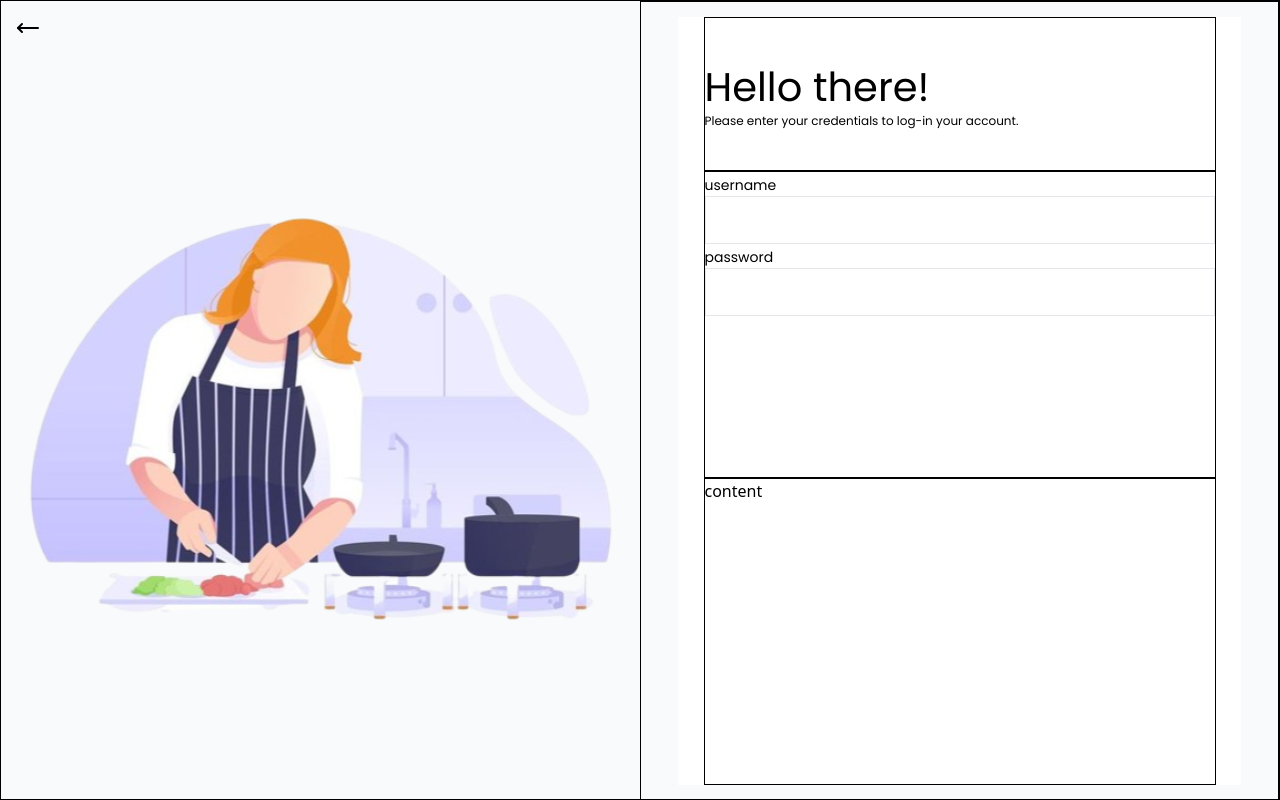
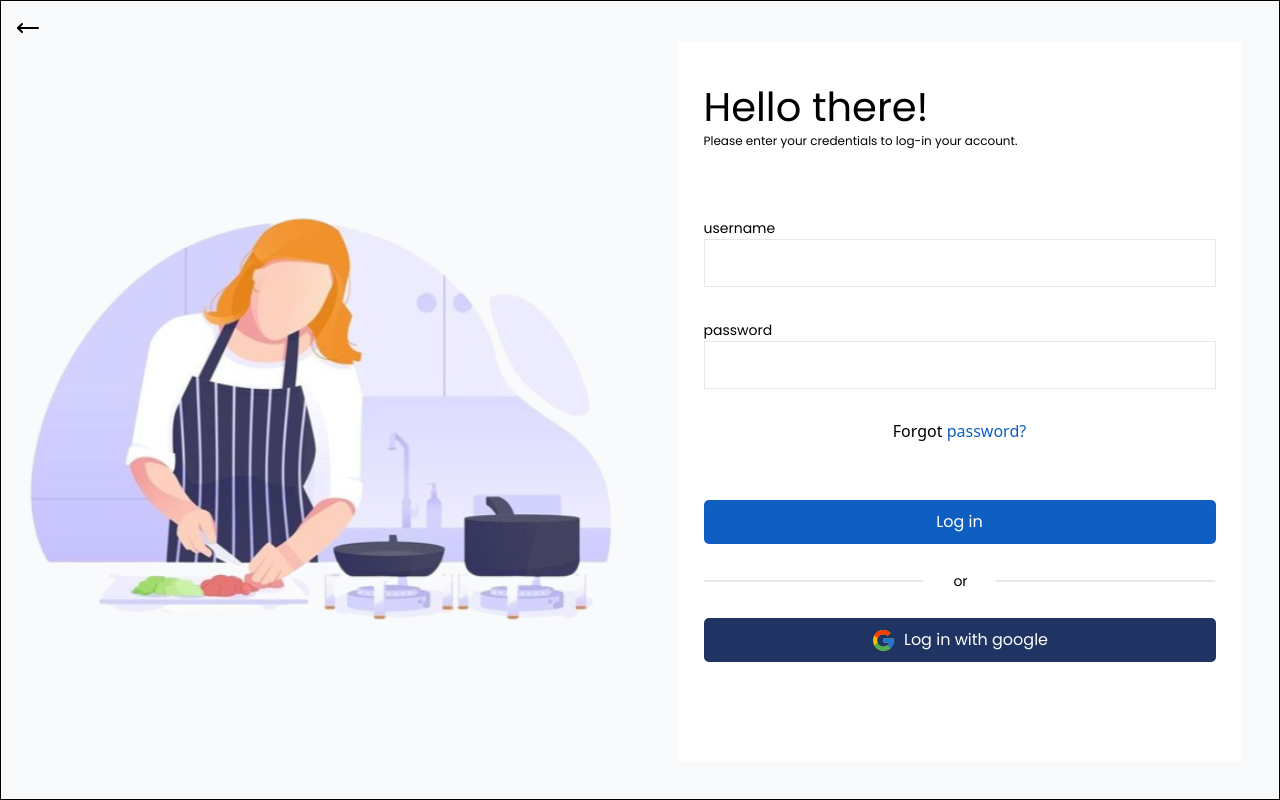
Before and after one commit to Fourthhy/free-lunch-eligibility-check, a React (Vite) app: page /admin_login in a window 1280 px wide. Built offline with nearby package versions, Linux system fonts and the light colour scheme.

Commit message:
Implementation: Admin Login Page

```diff
--- a/package.json
+++ b/package.json
@@ -13,6 +13,7 @@
     "lucide-react": "^0.479.0",
     "react": "^19.0.0",
     "react-dom": "^19.0.0",
+    "react-icons": "^5.5.0",
     "react-router-dom": "^7.2.0"
   },
   "devDependencies": {
--- a/src/pages/admin/AdminLogin.jsx
+++ b/src/pages/admin/AdminLogin.jsx
@@ -1,4 +1,6 @@
 import { MoveLeft } from "lucide-react"
+import { FcGoogle } from "react-icons/fc";
+import { Link } from "react-router-dom"
 
 export default function AdminLogin() {
     return (
@@ -7,32 +9,69 @@ export default function AdminLogin() {
                 <div className="grid grid-cols-2 grid-rows-1 h-[100vh]">
                     <div>
                         <div className="h-[60px]">
-                            <MoveLeft className="m-[15px]" />
+                            <Link to="/">
+                                <MoveLeft className="m-[15px]" />
+                            </Link>
                         </div>
                         <div className="flex justify-center items-center h-[90vh]">
                             <img src="/Login_Illustration_1.svg" alt="login illustration" />
                         </div>
                     </div>
-                    <div className="border-[1px] border-black w-full h-full">
+                    <div className="w-full h-full">
                         <div className="flex justify-center items-center h-full">
-                            <div className="bg-[#ffffff] w-[44vw] h-[96vh]">
+                            <div className="bg-[#ffffff] w-[44vw] h-[90vh]">
                                 <div className="h-[100%]">
                                     <div className="h-[100%] mx-[2vw]">
-                                        <div className="border-[1px] border-black h-[20%]">
+                                        <div className="h-[20%]">
                                             <div className="flex justify-center items-start flex-col h-[100%]">
                                                 <span className="font-Poppins text-[40px]">Hello there! <br /></span>
                                                 <span className="font-Poppins text-[12px] mt-[-5px]">Please enter your credentials to log-in your account. </span>
                                             </div>
                                         </div>
-                                        <div className="border-[1px] border-black h-[40%]">
-                                            <div className="h-[100%]">
-                                                <span className="font-Poppins text-[14px]">username</span>
-                                                <input type="text" className="w-[100%] h-[6vh] border-[1px]" />
-                                                <span className="font-Poppins text-[14px]">password</span>
-                                                <input type="password" className="w-[100%] h-[6vh] border-[1px]" />
+                                        <div className="h-[40%]">
+                                            <div className="h-[100%] flex flex-col items-start justify-evenly">
+                                                <div className="w-[100%]">
+                                                    <span className="font-Poppins text-[14px]">username</span>
+                                                    <input type="text" className="pl-[5px] rounded-[s] w-[100%] h-[6vh] border-[1px]" />
+                                                </div>
+                                                <div className="w-[100%]">
+                                                    <span className="font-Poppins text-[14px]">password</span>
+                                                    <input type="password" className="pl-[5px] rounded-[s] w-[100%] h-[6vh] border-[1px]" />
+                                                </div>
+                                                <div className="w-[100%] flex justify-center items-center">
+                                                    Forgot <span className="text-[#0F5FC2]"> &nbsp;password?</span>
+                                                </div>
                                             </div>
                                         </div>
-                                        <div className="border-[1px] border-black h-[40%]">content</div>
+                                        <div className="h-[30%]">
+                                            <div className="h-[100%] flex flex-col justify-evenly ">
+                                                <div>
+                                                    <button className="w-[100%] bg-[#0F5FC2] h-[5.5vh] rounded-[5px]">
+                                                        <span className="font-Poppins text-[16px] text-white">
+                                                            Log in
+                                                        </span>
+                                                    </button>
+                                                </div>
+                                                <div>
+                                                    <div className="flex w-[100%] justify-center items-center">
+                                                        <hr className="border-[1px] border-gray w-[50%]" />
+                                                        <span className="px-[30px] font-Poppins text-[14px]"> or </span>
+                                                        <hr className="border-[1px] border-gray w-[50%]" />
+                                                    </div>
+                                                </div>
+
+                                                <div>
+                                                    <button className="w-[100%] bg-[#1F3463] h-[5.5vh] rounded-[5px]">
+                                                        <div class="flex justify-center items-center gap-[8px]">
+                                                            <FcGoogle className="size-[25px]" />
+                                                            <span className="font-Poppins text-[16px] text-white">
+                                                                Log in with google
+                                                            </span>
+                                                        </div>
+                                                    </button>
+                                                </div>
+                                            </div>
+                                        </div>
                                     </div>
                                 </div>
                             </div>
```
Also changed, not shown: 1 other file (tests, documents, lock files or other folders).
